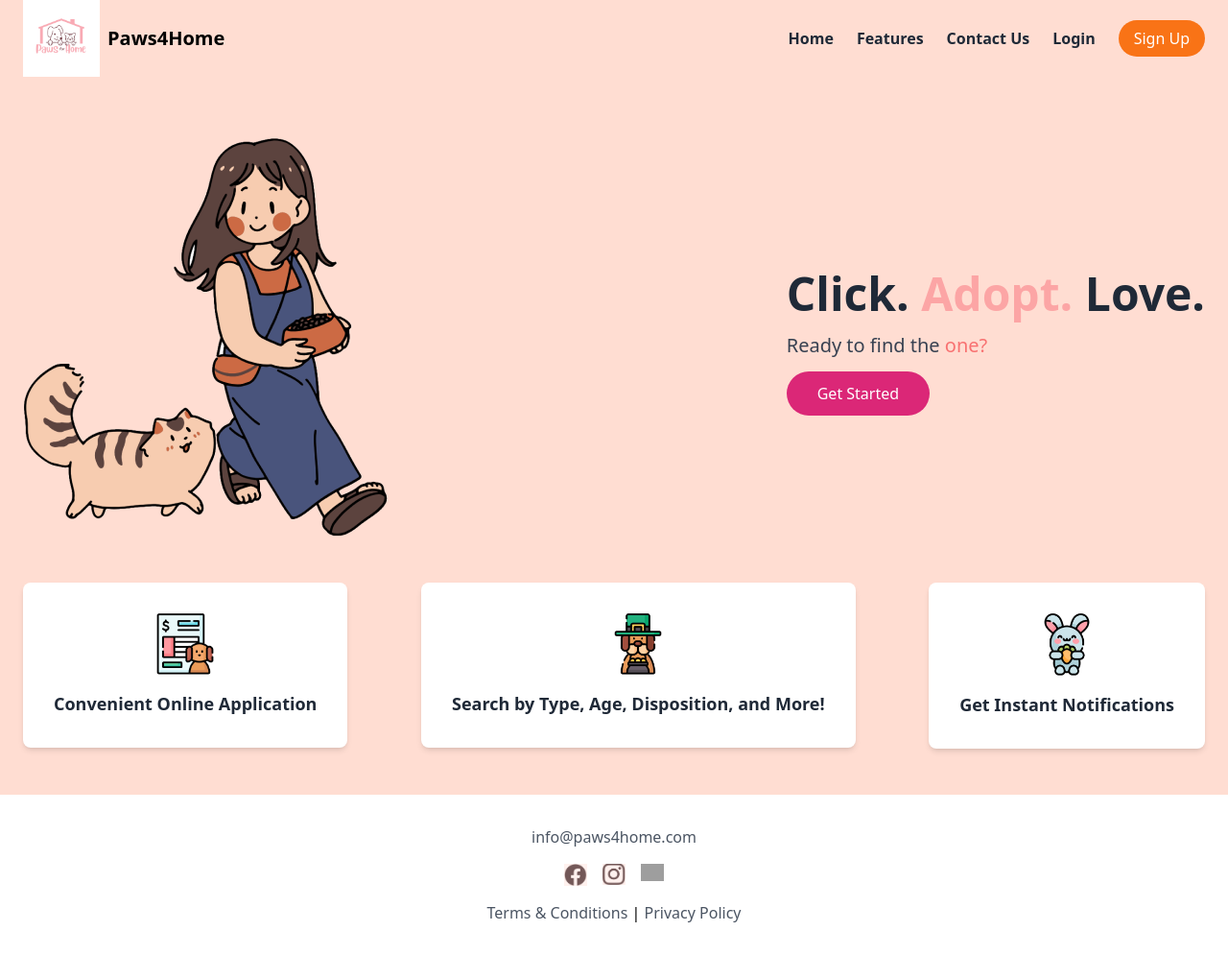
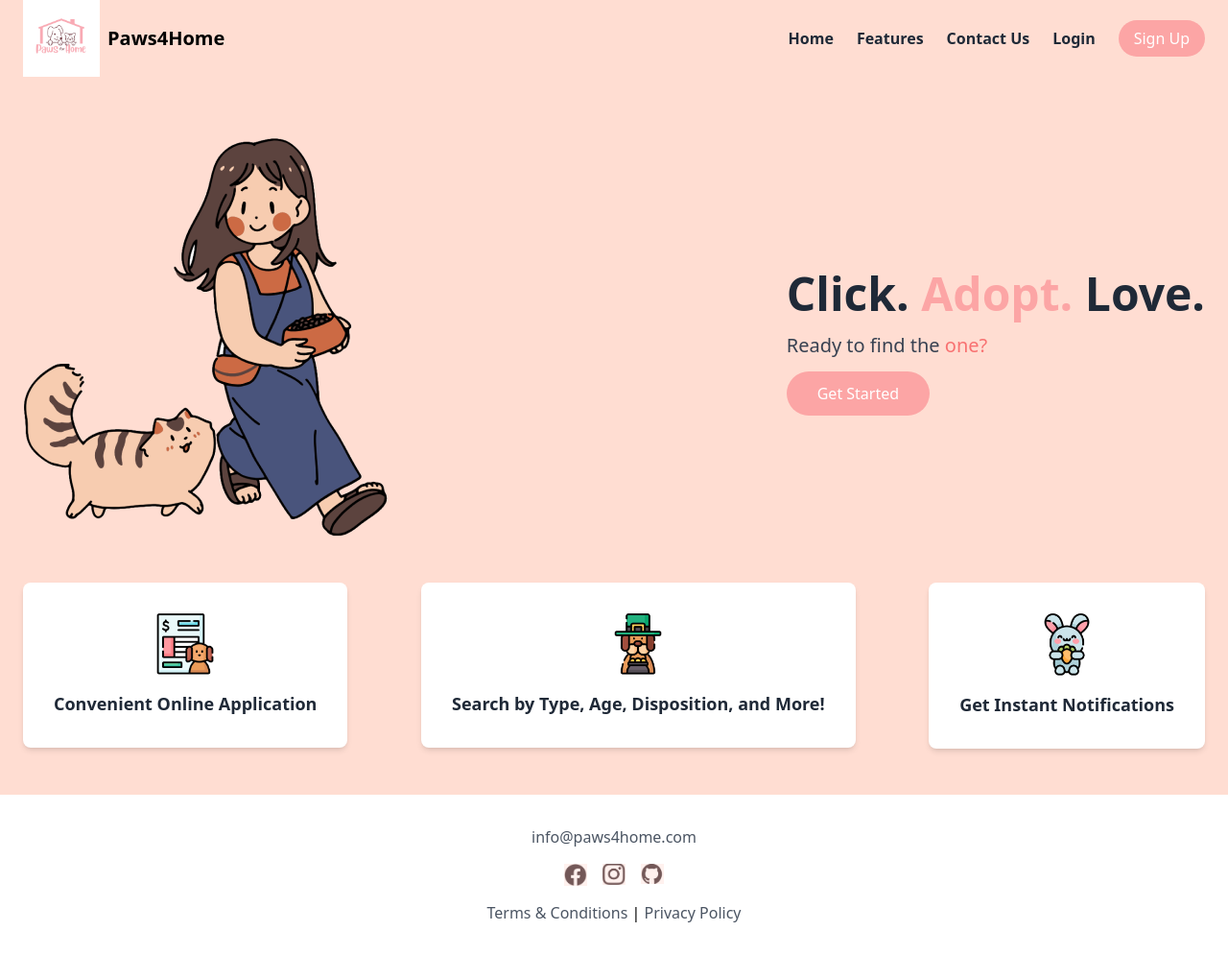
Before and after one commit to aizernere/PawsForHome, a Django app: page / in a window 1280 px wide. Shown: the whole page at 96% size. Run offline with Django 5.2, Linux system fonts and the light colour scheme; some libraries are stand-ins or nearby versions; grey boxes are pictures that could not be loaded.

Commit message:
Still Minor Updates Ui for Login & Landing Page(changing of colors)

```diff
--- a/PawsForHome/main/static/css/login_page.css
+++ /dev/null
@@ -1,3 +0,0 @@
-body{
-    background-color: red;
-}
--- a/PawsForHome/main/templates/landing_page.html
+++ b/PawsForHome/main/templates/landing_page.html
@@ -24,7 +24,7 @@
                     <li><a href="#" class="text-gray-800 hover:text-orange-500 font-semibold">Features</a></li>
                     <li><a href="#" class="text-gray-800 hover:text-orange-500 font-semibold">Contact Us</a></li>
                     <li><a href="{% url 'main:login_account' %}" class="text-gray-800 hover:text-orange-500 font-semibold">Login</a></li>
-                    <li><a href="{% url 'main:create_account' %}" class="bg-orange-500 text-white px-4 py-2 rounded-full hover:bg-orange-600">Sign Up</a></li>
+                    <li><a href="{% url 'main:create_account' %}" class="bg-red-300 text-white px-4 py-2 rounded-full hover:bg-red-400">Sign Up</a></li>
                 </ul>
             </nav>
         </div>
@@ -39,7 +39,7 @@
             <div class="hero-content text-center lg:text-left mt-10 lg:mt-0">
                 <h1 class="text-5xl font-bold text-gray-800 mb-4">Click. <span class="text-red-300">Adopt.</span> Love.</h1>
                 <p class="text-xl text-gray-700 mb-6">Ready to find the <span class="text-red-400">one?</span></p>
-                <a href="#" class="bg-pink-600 text-white px-8 py-3 rounded-full hover:bg-pink-700 transition">Get Started</a>
+                <a href="#" class="bg-red-300 text-white px-8 py-3 rounded-full hover:bg-red-400 transition">Get Started</a>
             </div>
         </div>
     </section>
@@ -72,7 +72,7 @@
             <div class="social-icons flex justify-center space-x-4 mb-4">
                 <a href="#"><img src="{% static 'images/facebookpic.png' %}" alt="Facebook" class="w-6"></a>
                 <a href="#"><img src="{% static 'images/instagrampic.png' %}" alt="Instagram" class="w-6"></a>
-                <a href="#"><img src="{% static 'images/g.png' %}" alt="GitHub" class="w-6"></a>
+                <a href="#"><img src="{% static 'images/githubpic.png' %}" alt="GitHub" class="w-6"></a>
             </div>
             <p><a href="#" class="text-gray-600 hover:text-gray-800">Terms & Conditions</a> | <a href="#" class="text-gray-600 hover:text-gray-800">Privacy Policy</a></p>
         </div>
--- a/PawsForHome/main/templates/login_signup/login.html
+++ b/PawsForHome/main/templates/login_signup/login.html
@@ -8,7 +8,7 @@
   {% load static %}
   <link rel="stylesheet" href="{% static 'css/landing_page.css' %}">
 </head>
-<body class="bg-red-200 min-h-screen flex justify-center items-center">
+<body class="bg-[#FFDDD2] min-h-screen flex justify-center items-center">
   <div class="bg-white w-full max-w-6xl mx-auto rounded-lg shadow-lg flex">
     <!-- Left Side (Login Form) -->
     <div class="w-1/2 p-8 bg-white rounded-l-lg">
@@ -60,7 +60,7 @@
     </div>
 
     <!-- Right Side (Hammy Image and Text) -->
-    <div class="w-1/2 p-8 bg-red-200 rounded-r-lg flex flex-col items-center justify-center">
+    <div class="w-1/2 p-8 bg-[#FFDDD2] rounded-r-lg flex flex-col items-center justify-center">
       <div class="text-center">
         <h2 class="text-3xl font-bold text-pink-600 mb-2">Hammy is looking for a home!</h2>
         <img src="{% static 'images/guineapigLogin.png' %}" alt="Hammy" class="w-70 h-70 mx-auto mb-4">
```
